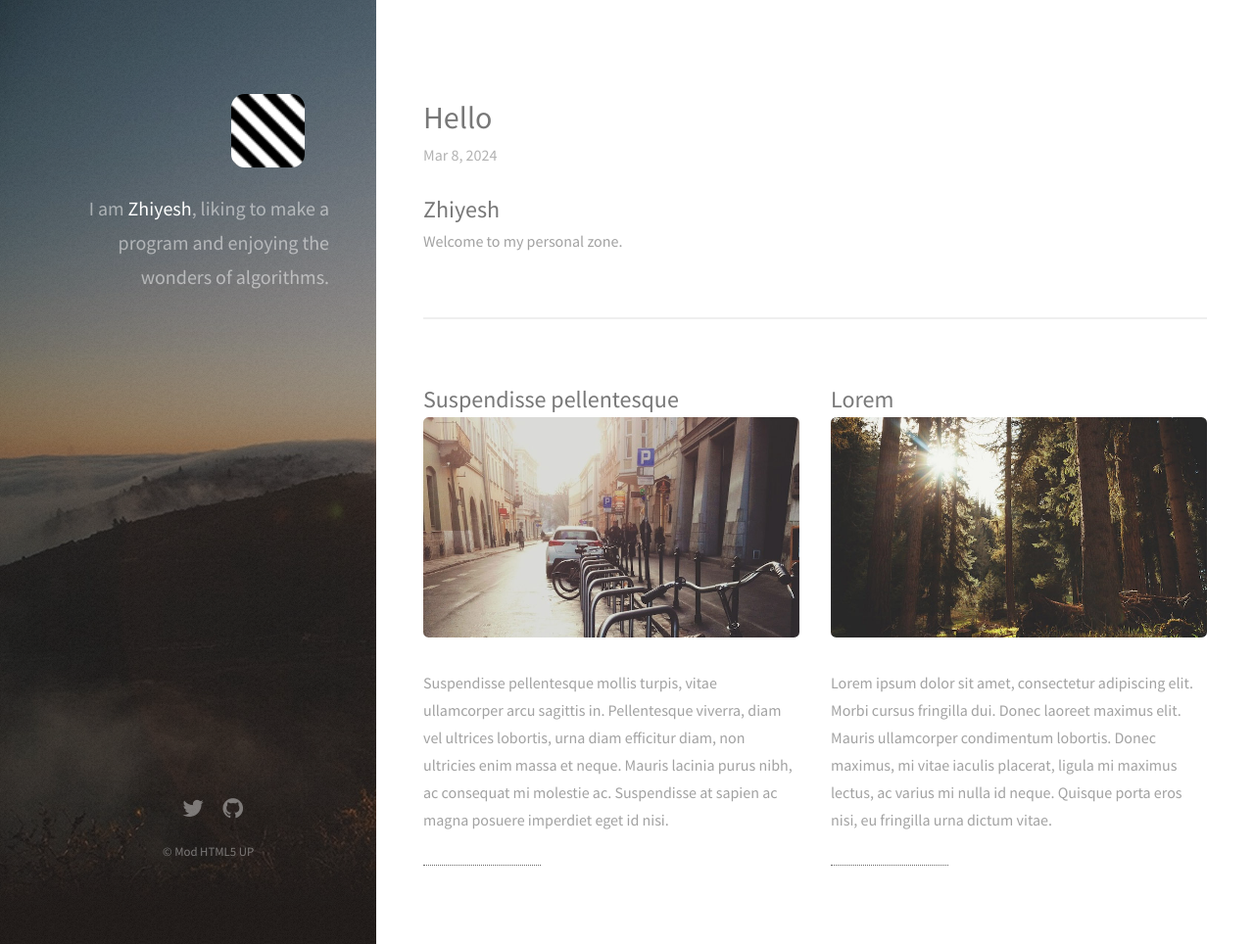
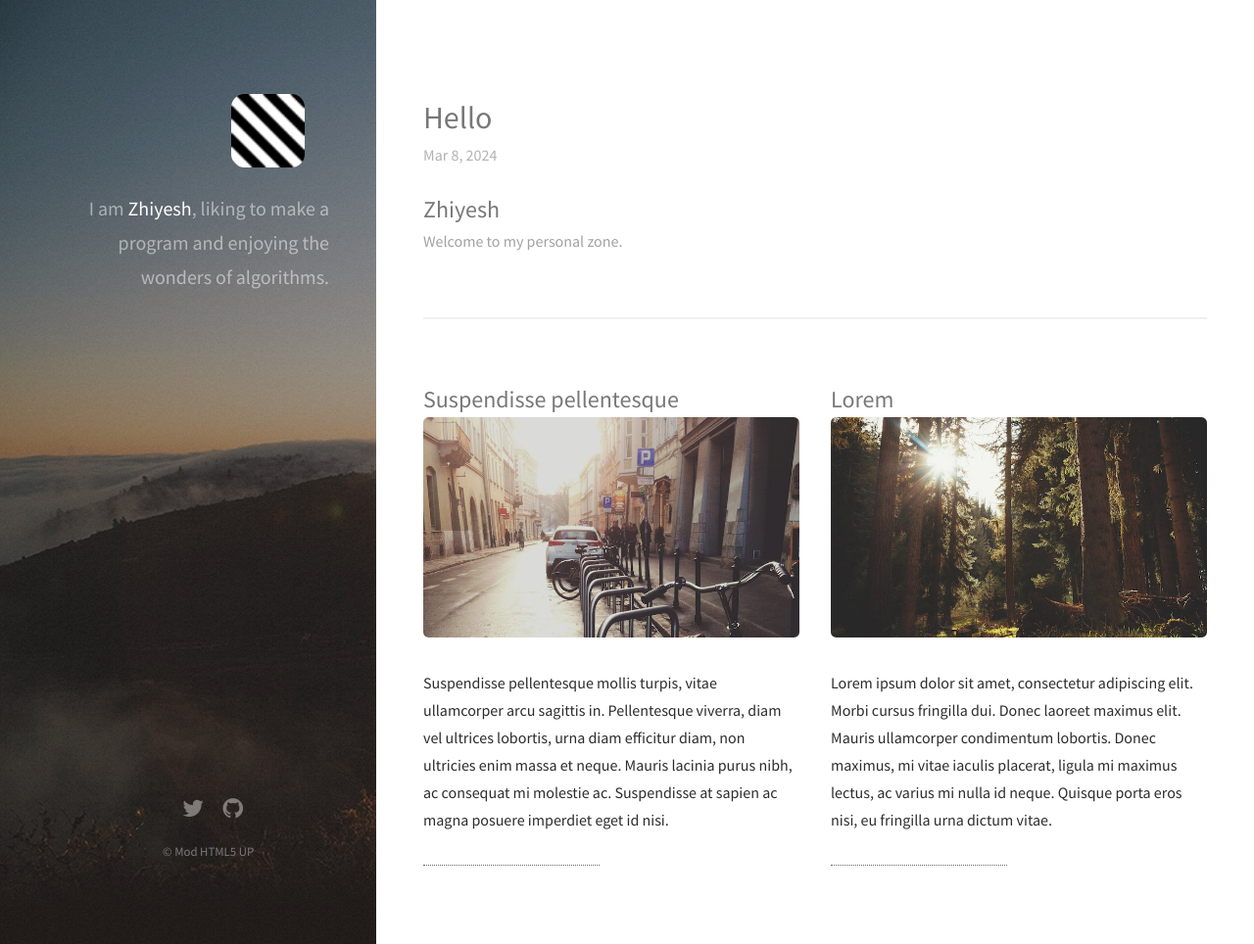
Before and after one commit to Zhiyelah/zhiyelah.github.io, a Jekyll site: the page built from index.html, in a window 1280 px wide and 964 px high. Shown: the whole window at 98% size. Built offline with Jekyll 4.4.1, drawn with Linux system fonts in a browser that asks for light colours; nearby versions of some CDN libraries.

Commit message:
Update index.html

```diff
--- a/index.html
+++ b/index.html
@@ -23,13 +23,13 @@
             <h2><a href="{{ post.url }}">{{ post.title }}</a></h2>
           </header>
           <section>
-            <a1 href="{{ post.url }}">{{ post.excerpt }}</a1>
+            <a href="{{ post.url }}" class="no-hover">{{ post.excerpt }}</a>
           </section>
           <footer>
             <ul class="actions">
               <li class="editor-link"><a href="cloudcannon:collections/{{ post.path }}" class="button"><strong>&#9998;</strong> Edit post</a></li>
             </ul>
-            <hr style="height: 1px; width: 120px; border: none; border-top: 1px dotted #656565;" text-align="center"/>
+            <hr style="height: 1px; width: 180px; text-align: center; border: none; border-top: 1px dotted #656565;"/>
           </footer>
         </article>
       {% endfor %}
```
